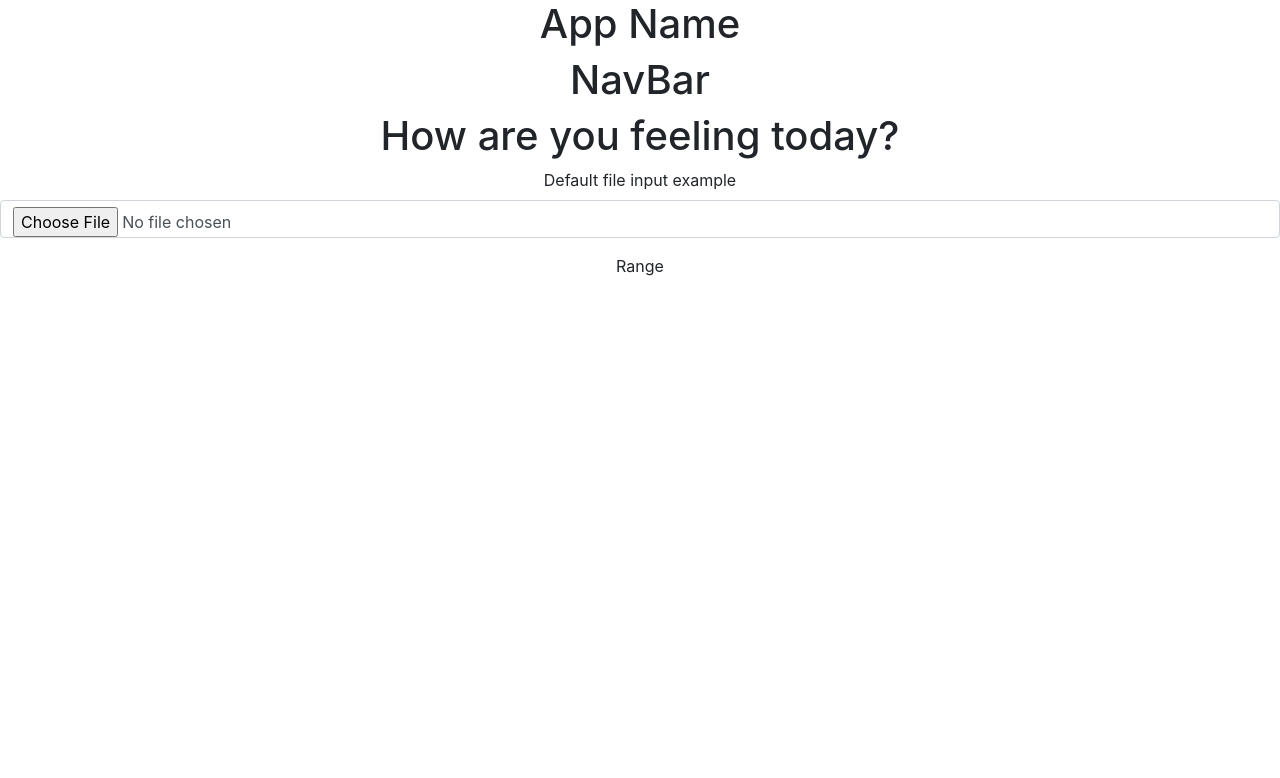
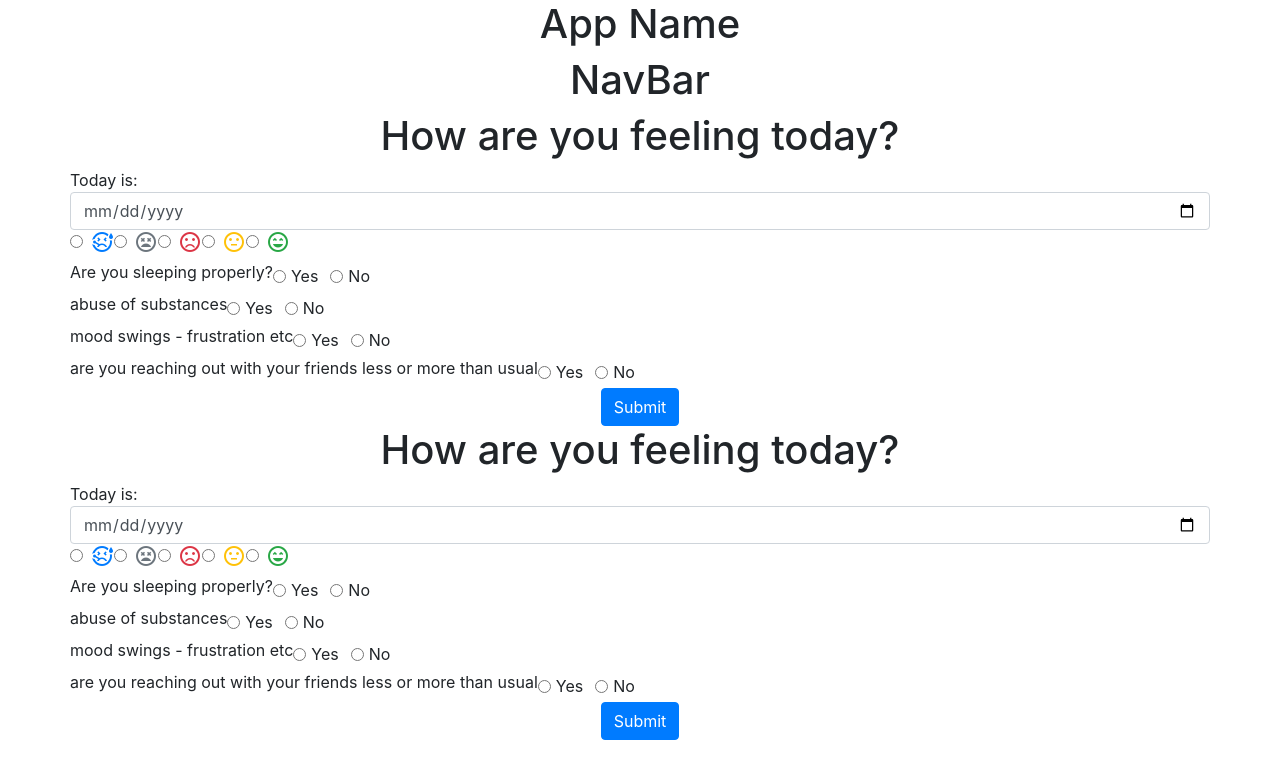
Before and after one commit to lucidInsomniac/team-codeop-athena-hack, a React (Create React App) app in the folder client/: page /moodform in a window 1280 px wide. Shown: the top 778 px of the page. Built offline with nearby package versions, Linux system fonts and the light colour scheme.

Commit message:
form done

```diff
--- a/client/public/index.html
+++ b/client/public/index.html
@@ -15,6 +15,10 @@
       user's mobile device or desktop. See https://developers.google.com/web/fundamentals/web-app-manifest/
     -->
     <link rel="manifest" href="%PUBLIC_URL%/manifest.json" />
+    <link
+      href="https://fonts.googleapis.com/css2?family=Material+Icons+Outlined"
+      rel="stylesheet"
+    />
     <!--
       Notice the use of %PUBLIC_URL% in the tags above.
       It will be replaced with the URL of the `public` folder during the build.
--- a/client/src/App.js
+++ b/client/src/App.js
@@ -1,11 +1,14 @@
 import ReactRoutes from "./components/ReactRoutes";
 import NavBar from "./components/NavBar";
+import MoodForm from "./components/MoodForm";
 import { BrowserRouter as Router } from "react-router-dom";
-import { Link, Outlet } from "react-router-dom";
+import { useState } from "react";
 
 import "./App.css";
 
 function App() {
+  let [moodForm, setMoodForm] = useState({});
+
   return (
     <Router>
       <div className="App">
@@ -13,8 +16,9 @@ function App() {
 
         <NavBar />
 
+        <MoodForm onEntryCb={(moodForm) => setMoodForm(moodForm)} />
+
         <ReactRoutes />
-        <Outlet />
       </div>
     </Router>
   );
--- a/client/src/components/MoodForm.js
+++ b/client/src/components/MoodForm.js
@@ -1,24 +1,255 @@
 import React from "react";
-import { FormControl, FormGroup, FormLabel, Form } from "react-bootstrap";
-import ReactDOM from "react-dom";
+import {
+  FormControl,
+  FormGroup,
+  FormLabel,
+  Form,
+  FormCheck,
+  Button,
+} from "react-bootstrap";
+import { useState } from "react";
+// import Button from "@restart/ui/esm/Button";
+// import ReactDOM from "react-dom";
 // import InputRange from 'react-input-range';
 
-const MoodForm = () => {
+const MoodForm = (props) => {
+  let [moodData, setMoodData] = useState({
+    date: "",
+    mood: "",
+    sleeping: "",
+    substances: "",
+    swings: "",
+    friends: "",
+  });
+
+  const handleInputChange = (e) => {
+    const value = e.target.value;
+    const name = e.target.name;
+
+    setMoodData((state) => ({
+      ...state,
+      [name]: value,
+    }));
+  };
+
+  const handleSubmit = (e) => {
+    e.preventDefault();
+    console.log(moodData);
+    props.onEntryCb(moodData);
+  };
+
+  const { date, mood, sleeping, substances, swings, friends } = moodData;
+  const addMood = async (event, moodData) => {
+    event.preventDefault();
+    props.onEntryCb(moodData);
+    try {
+      const res = await fetch("/moodform", {
+        method: "POST",
+        headers: { "Content-Type": "application/json" },
+        body: JSON.stringify(moodData),
+      });
+      if (!res.ok) throw new Error("There was an error");
+
+      const data = await res.json();
+    } catch (err) {
+      console.log(err);
+    }
+  };
+
   return (
     <div className="moodform">
       <h1>How are you feeling today?</h1>
-      <Form>
-        <FormGroup controlId="formFile" className="mb-3">
-          <FormLabel>Default file input example</FormLabel>
-          <FormControl type="file" />
+      <Form className="container" onSubmit={(e) => handleSubmit(e)}>
+        <FormGroup className="row">
+          Today is:
+          <FormControl
+            type="date"
+            value={date}
+            name="date"
+            onChange={(e) => handleInputChange(e)}
+            className="m-auto"
+          ></FormControl>
         </FormGroup>
-        <FormLabel>Range</FormLabel>
+        <FormGroup className="row">
+          {/* <FormLabel>
+            Range 1= <span class="material-icons-outlined">sick</span>- 2={" "}
+            <span class="material-icons-outlined">
+              sentiment_very_dissatisfied
+            </span>
+            - 3={" "}
+            <span class="material-icons-outlined">sentiment_dissatisfied</span>-
+            4= <span class="material-icons-outlined">sentiment_neutral</span>-
+            5={" "}
+            <span class="material-icons-outlined">
+              sentiment_very_satisfied
+            </span>
+          </FormLabel> */}
+          <FormCheck
+            label={
+              <span class="material-icons-outlined text-primary">sick</span>
+            }
+            name="mood"
+            value="1"
+            type="radio"
+            id={`inline-radio-1`}
+            checked={mood === "1" ? true : false}
+            onChange={(e) => handleInputChange(e)}
+          />
+          <FormCheck
+            label={
+              <span class="material-icons-outlined text-secondary">
+                sentiment_very_dissatisfied
+              </span>
+            }
+            name="mood"
+            value="2"
+            type="radio"
+            id={`inline-radio-2`}
+            checked={mood === "2" ? true : false}
+            onChange={(e) => handleInputChange(e)}
+          />
+          <FormCheck
+            label={
+              <span class="material-icons-outlined text-danger">
+                sentiment_dissatisfied
+              </span>
+            }
+            name="mood"
+            value="3"
+            type="radio"
+            id={`inline-radio-3`}
+            checked={mood === "3" ? true : false}
+            onChange={(e) => handleInputChange(e)}
+          />
+          <FormCheck
+            label={
+              <span class="material-icons-outlined text-warning">
+                sentiment_neutral
+              </span>
+            }
+            name="mood"
+            value="4"
+            type="radio"
+            id={`inline-radio-4`}
+            checked={mood === "4" ? true : false}
+            onChange={(e) => handleInputChange(e)}
+          />
+          <FormCheck
+            label={
+              <span class="material-icons-outlined text-success">
+                sentiment_very_satisfied
+              </span>
+            }
+            name="mood"
+            value="5"
+            type="radio"
+            id={`inline-radio-5`}
+            checked={mood === "5" ? true : false}
+            onChange={(e) => handleInputChange(e)}
+          />
+        </FormGroup>
+        <FormGroup className="row">
+          <FormLabel>Are you sleeping properly? </FormLabel>
+          <Form.Check
+            inline
+            label="Yes"
+            name="sleeping"
+            value="yes"
+            type="radio"
+            id={`inline-radio-1`}
+            checked={sleeping === "yes" ? true : false}
+            onChange={(e) => handleInputChange(e)}
+          />
+          <Form.Check
+            inline
+            label="No"
+            name="sleeping"
+            type="radio"
+            value="no"
+            id={`inline-radio-2`}
+            checked={sleeping === "no" ? true : false}
+            onChange={(e) => handleInputChange(e)}
+          />
+        </FormGroup>
+        <FormGroup className="row">
+          <FormLabel> abuse of substances </FormLabel>
+          <Form.Check
+            inline
+            label="Yes"
+            name="substances"
+            type="radio"
+            id={`inline-radio-1`}
+            value="yes"
+            checked={substances === "yes" ? true : false}
+            onChange={(e) => handleInputChange(e)}
+          />
+          <Form.Check
+            inline
+            label="No"
+            name="substances"
+            type="radio"
+            id={`inline-radio-2`}
+            value="no"
+            checked={substances === "no" ? true : false}
+            onChange={(e) => handleInputChange(e)}
+          />
+        </FormGroup>
+        <FormGroup className="row">
+          <FormLabel>mood swings - frustration etc </FormLabel>
+          <Form.Check
+            inline
+            label="Yes"
+            name="swings"
+            type="radio"
+            id={`inline-radio-1`}
+            value="yes"
+            checked={swings === "yes" ? true : false}
+            onChange={(e) => handleInputChange(e)}
+          />
+          <Form.Check
+            inline
+            label="No"
+            name="swings"
+            type="radio"
+            id={`inline-radio-2`}
+            value="no"
+            checked={swings === "no" ? true : false}
+            onChange={(e) => handleInputChange(e)}
+          />
+        </FormGroup>
+        <FormGroup className="row">
+          <FormLabel>
+            are you reaching out with your friends less or more than usual
+          </FormLabel>
+          <Form.Check
+            inline
+            label="Yes"
+            name="friends"
+            type="radio"
+            id={`inline-radio-1`}
+            value="yes"
+            checked={friends === "yes" ? true : false}
+            onChange={(e) => handleInputChange(e)}
+          />
+          <Form.Check
+            inline
+            label="No"
+            name="friends"
+            type="radio"
+            id={`inline-radio-2`}
+            value="no"
+            checked={friends === "no" ? true : false}
+            onChange={(e) => handleInputChange(e)}
+          />
+        </FormGroup>
         {/* <FormRange /> */}
         {/* <InputRange
-        maxValue={20}
-        minValue={0}
-        value={this.state.value}
-        onChange={value => this.setState({ value })} /> */}
+            maxValue={20}
+            minValue={0}
+            value={this.state.value}
+            onChange={(value) => this.setState({ value })}
+          /> */}
+        <Button type="submit">Submit</Button>
       </Form>
     </div>
   );
--- a/client/src/components/ReactRoutes.js
+++ b/client/src/components/ReactRoutes.js
@@ -7,7 +7,6 @@ import ProfilePage from "./ProfilePage";
 import Registration from "./Registration";
 import { Route, Routes } from "react-router-dom";
 import MoodForm from "./MoodForm";
-import { Link, Outlet } from "react-router-dom";
 
 const ReactRoutes = () => {
   return (
@@ -27,8 +26,6 @@ const ReactRoutes = () => {
 
         <Route path="/moodform" element={<MoodForm />} />
       </Routes>
-      <Link to="/moodform" />
-      <Outlet />
     </div>
   );
 };
```
